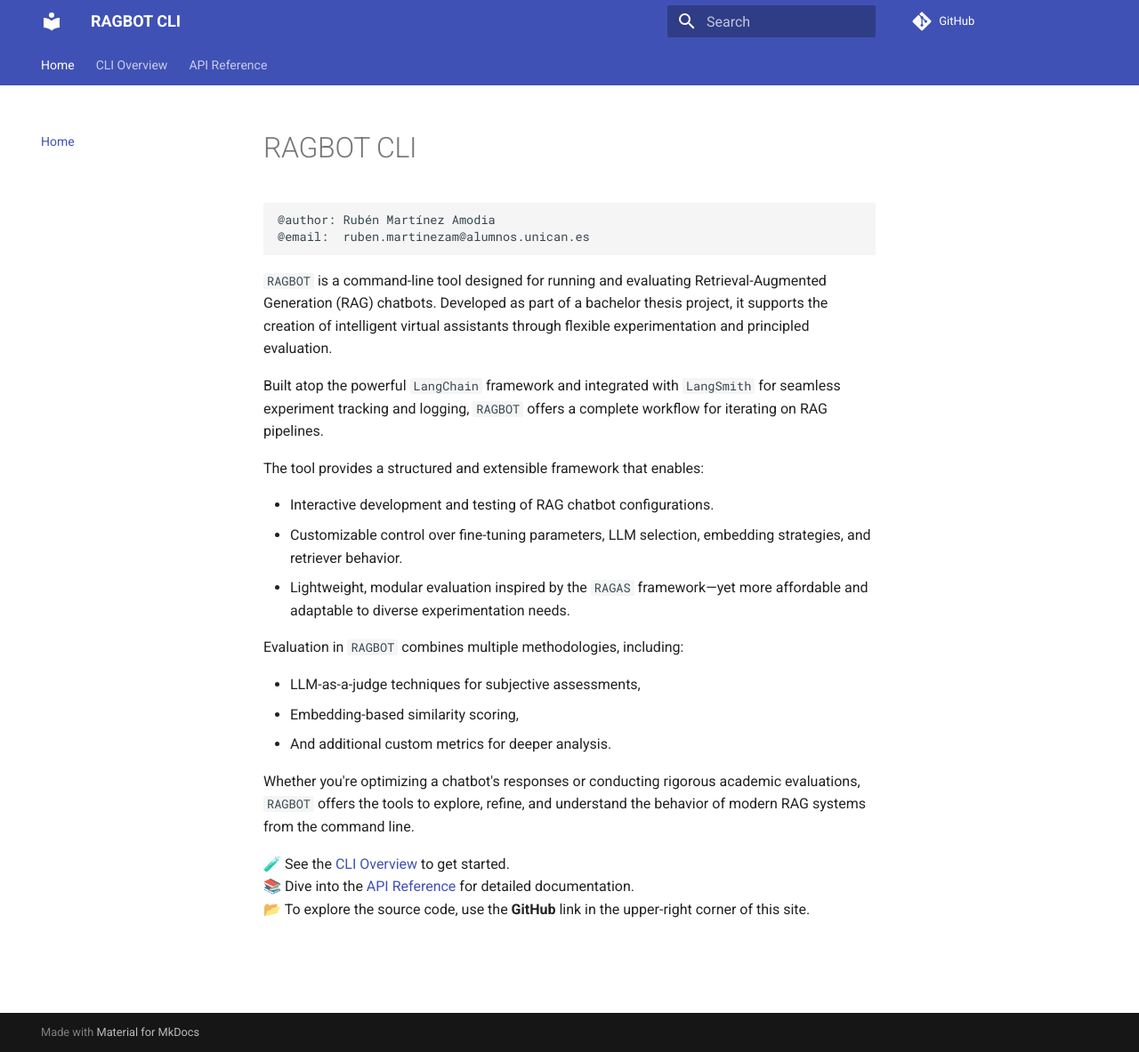
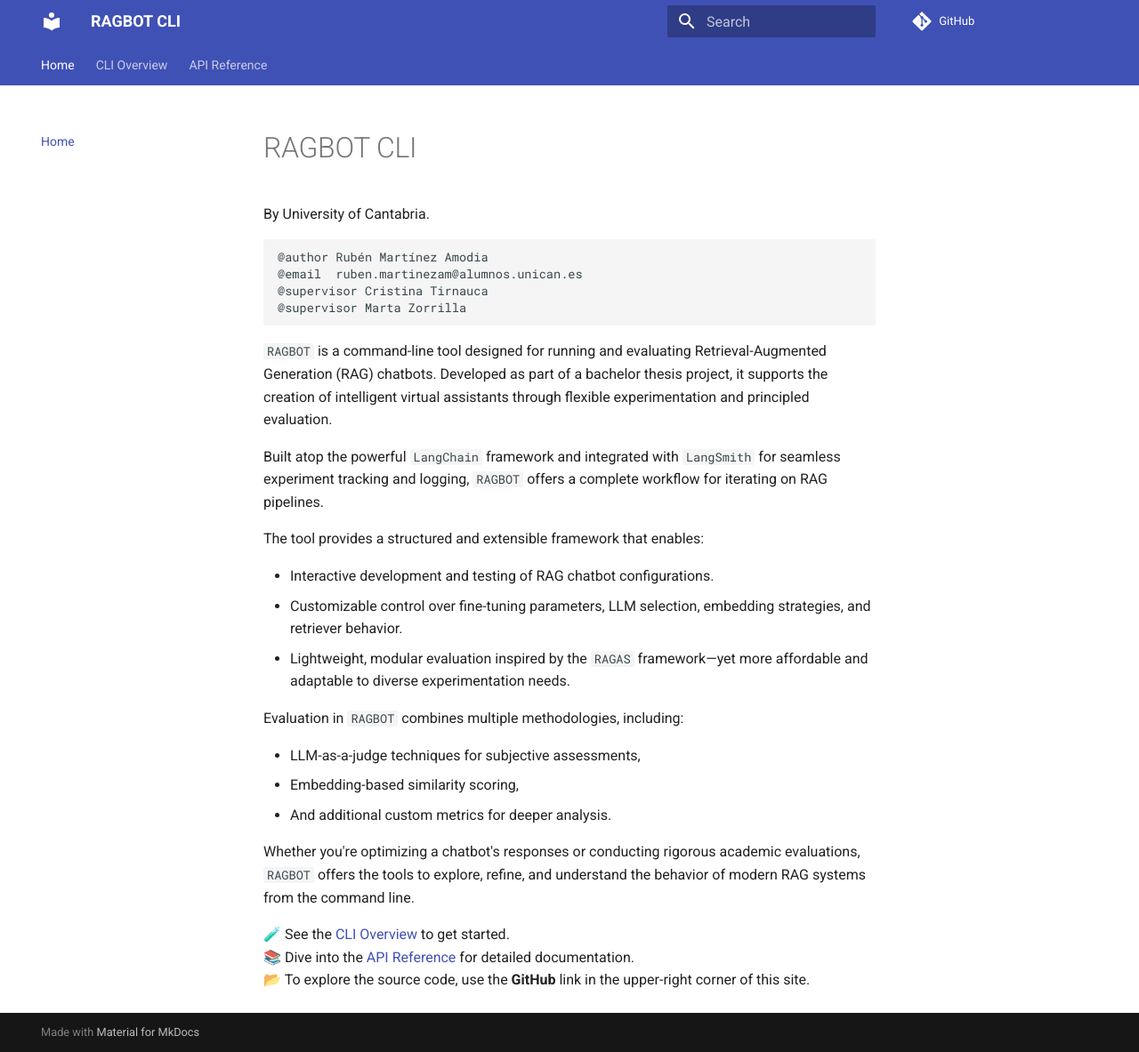
Before and after one commit to rubenmartinez795/ragbot, an MkDocs documentation site: the page built from docs/index.md, in a window 1280 px wide and 1183 px high. Shown: the whole window at 89% size. Built offline with MkDocs 1.6.1 and Material for MkDocs 9.7.7, drawn with Linux system fonts in a browser that asks for light colours; comment, search, counter and statistics services are not loaded.

Commit message:
Add supervisors to doc

````diff
--- a/docs/index.md
+++ b/docs/index.md
@@ -1,7 +1,10 @@
 # RAGBOT CLI
+By University of Cantabria.
 ```
-@author: Rubén Martínez Amodia
-@email:  ruben.martinezam@alumnos.unican.es
+@author Rubén Martínez Amodia
+@email  ruben.martinezam@alumnos.unican.es
+@supervisor Cristina Tirnauca
+@supervisor Marta Zorrilla
 ```
 `RAGBOT` is a command-line tool designed for running and evaluating Retrieval-Augmented Generation (RAG) chatbots. Developed as part of a bachelor thesis project, it supports the creation of intelligent virtual assistants through flexible experimentation and principled evaluation.
 
````
